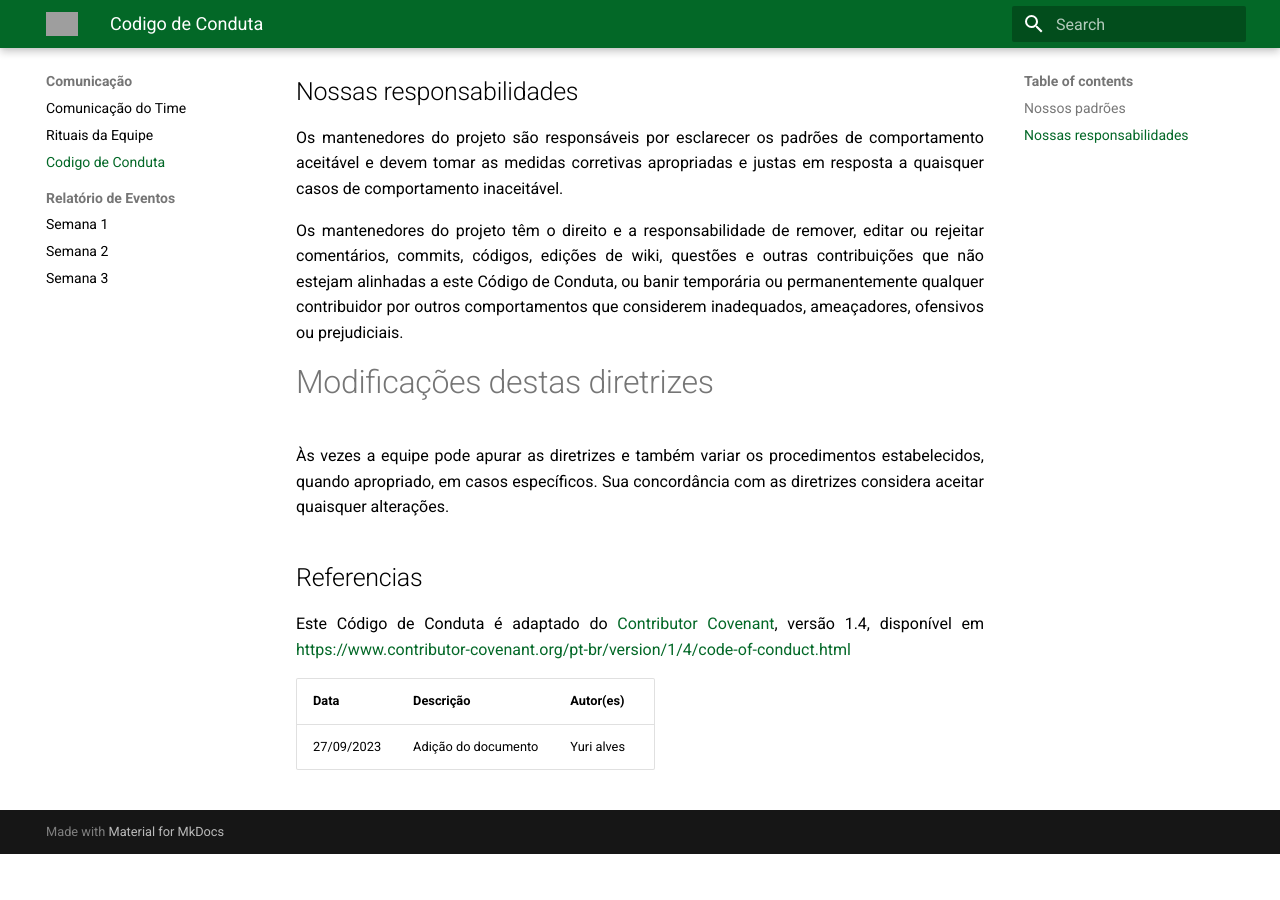
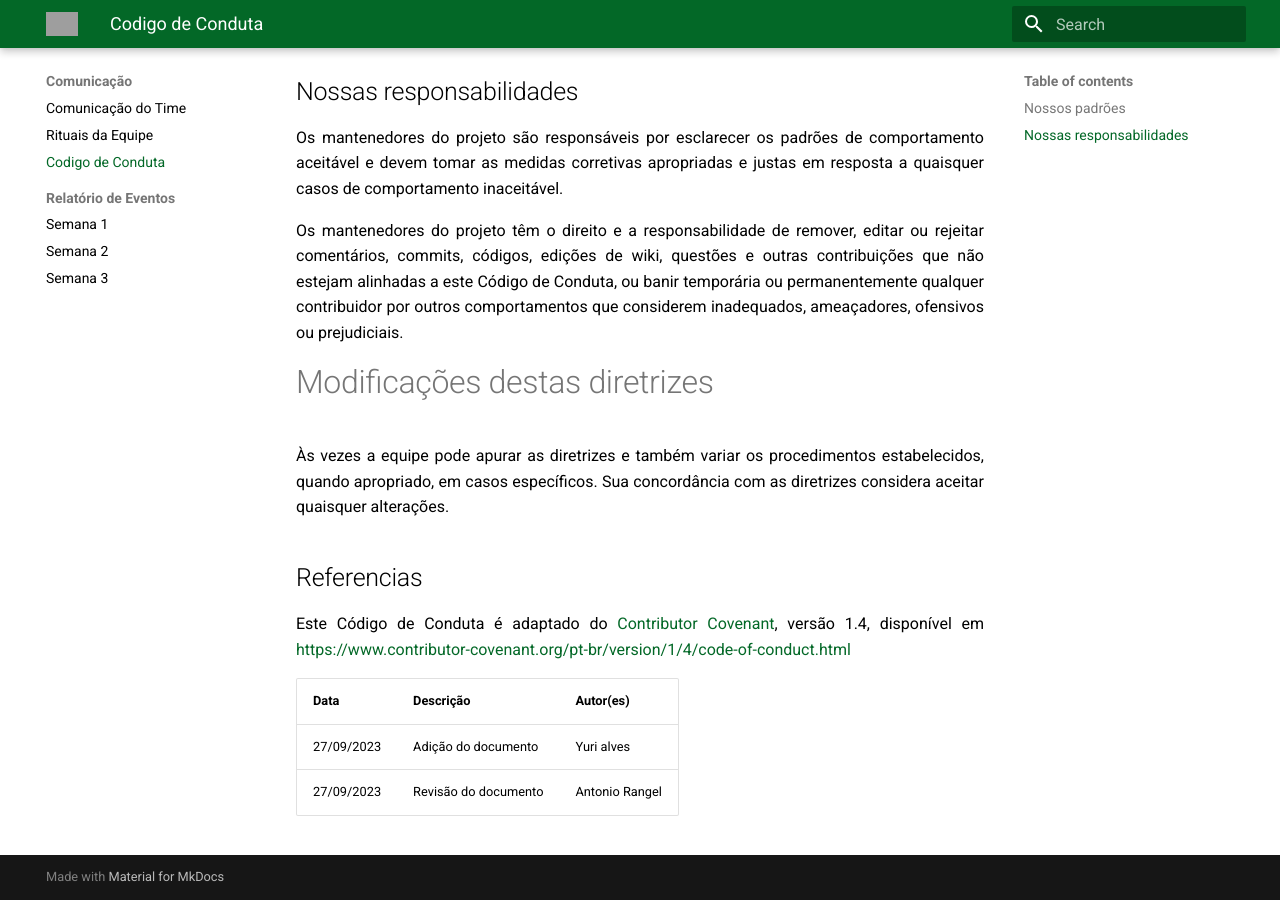
Before and after one commit to fga-eps-mds/2023.2-PrintGo-Doc, an MkDocs documentation site: the page built from docs/codigo_conduta.md, in a window 1280 px wide and 900 px high, scrolled down 907 px. Built offline with MkDocs 1.6.1 and Material for MkDocs 9.7.7, drawn with Linux system fonts in a browser that asks for light colours; before the commit the page ends 1761 px from its top, so only the background shows below that; grey boxes are pictures that could not be loaded.

Commit message:
Adicionando revisão

```diff
--- a/docs/codigo_conduta.md
+++ b/docs/codigo_conduta.md
@@ -42,3 +42,4 @@ Este Código de Conduta é adaptado do [Contributor Covenant](https://www.contri
 |**Data**|**Descrição**|**Autor(es)**|
 |--------|-------------|--------------|
 |27/09/2023| Adição do documento | Yuri alves |
+|27/09/2023| Revisão do documento | Antonio Rangel |
```
